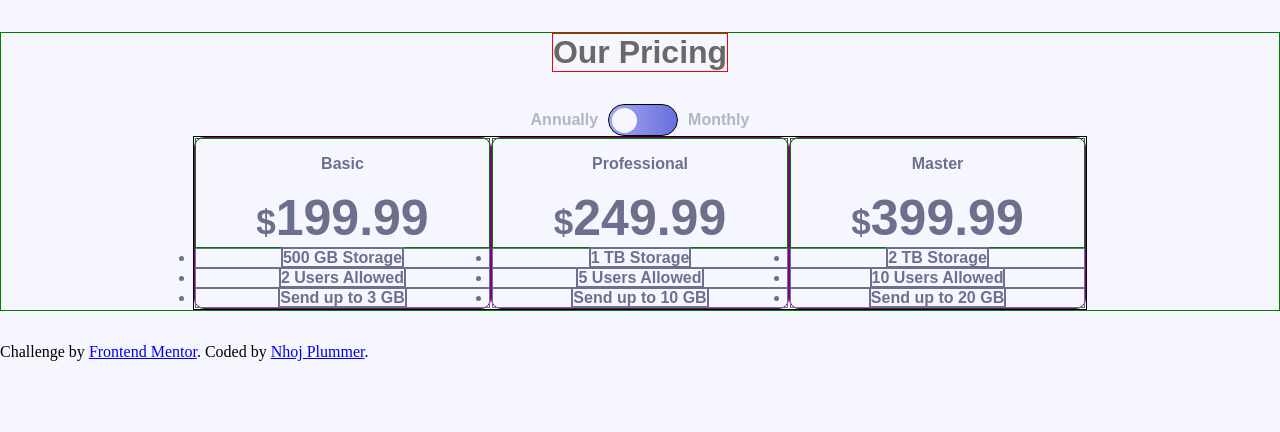
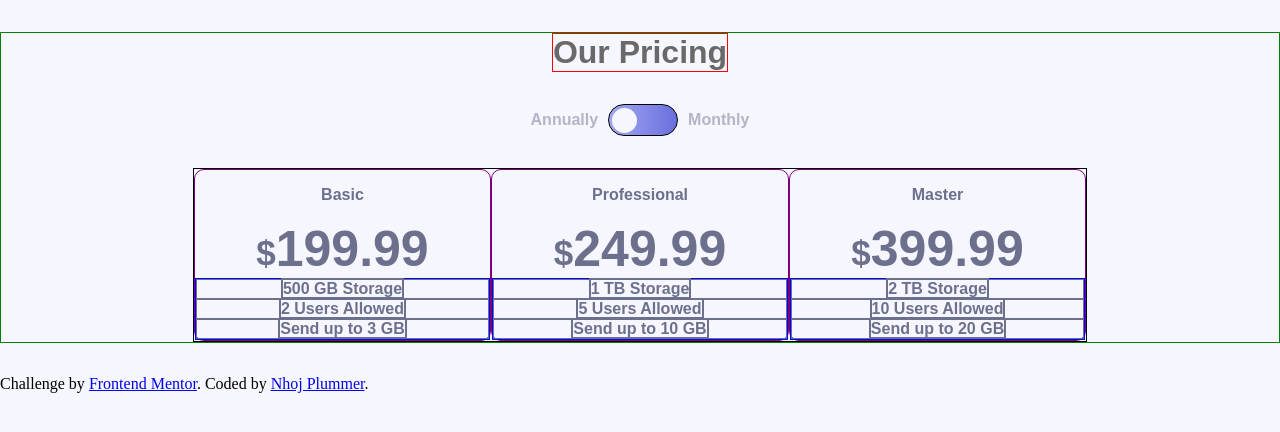
Before and after one commit to Nhoj-Plummer/pricing-component-with-toggle, a React (Create React App) app: page / in a window 1280 px wide. Shown: the top 432 px of the page. Built offline with nearby package versions, Linux system fonts and the light colour scheme.

Commit message:
Making progress

```diff
--- a/src/components/Card/card.css
+++ b/src/components/Card/card.css
@@ -7,25 +7,19 @@
   border: 1px solid purple;
 }
 
-.card-container p,
-.card-container h1 {
+.card-container_text,
+.card-container_text h1 {
   margin-top: 1rem;
 }
 
-.card-container h1 {
+.card-container_text h1 {
   font-size: 50px;
 }
 
-.card-container h1 span {
+.card-container_text h1 span {
   vertical-align: middle;
   font-size: 35px;
 }
-
-.card-container_text {
-  border: 1px solid green;
-}
-
-.card-container_text
 
 .card-container_rules ul {
   border: 1px solid blue;
--- a/src/containers/Pricing/pricing.css
+++ b/src/containers/Pricing/pricing.css
@@ -19,6 +19,7 @@
 .pricing-container_prices {
   display: flex;
   justify-content: center;
+  margin-top: 2rem;
   border: 1px solid;
 }
 
```
